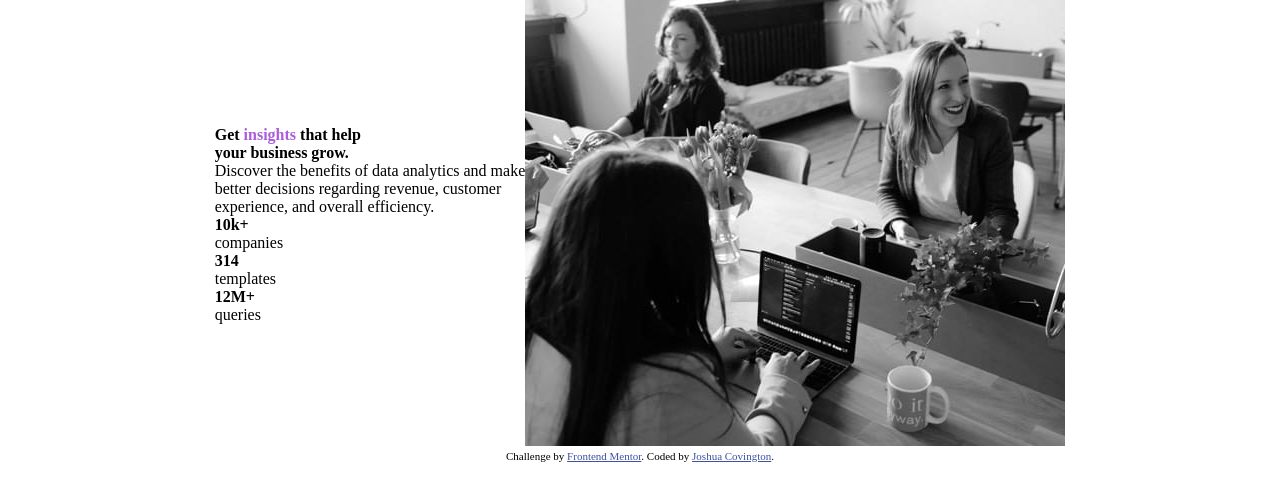
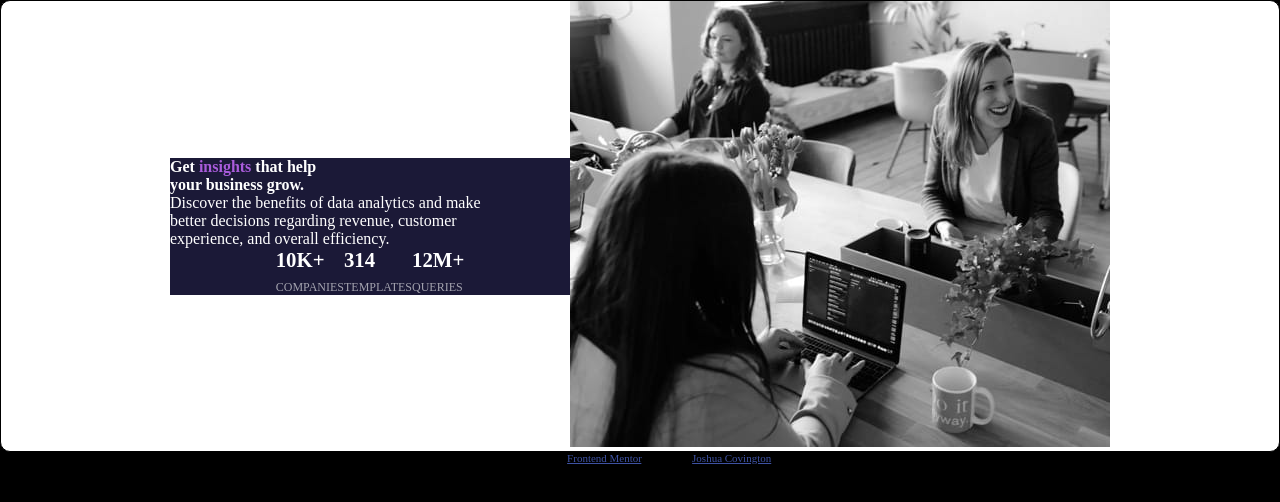
Before and after one commit to jcovington16/frontend-mentor-projects, a plain HTML site: page stats-preview-card-component-main/index.html in a window 1280 px wide. Drawn offline with Linux system fonts and the light colour scheme.

Commit message:
fix: working with flexbox.

```diff
--- a/stats-preview-card-component-main/css/styles.css
+++ b/stats-preview-card-component-main/css/styles.css
@@ -5,7 +5,14 @@
 :root {
     --dark-blue: hsl(233, 47%, 7%);
     --desaturated-blue: hsl(244, 38%, 16%);
+    --dark-color: #1B1937;
     --violet: hsl(277, 64%, 61%);
+    --Very-dark-blue-: hsl(233, 47%, 7%);
+    --Dark-desaturated-blue-: hsl(244, 38%, 16%);
+    --Soft-violet-: hsl(277, 64%, 61%);
+    --White-: hsl(0, 0%, 100%);
+    --Slightly-transparent-white1-: hsla(0, 0%, 100%, 0.75);
+    --Slightly-transparent-white2-: hsla(0, 0%, 100%, 0.6);
 }
 
 /* Style */
@@ -16,10 +23,56 @@
     font-size: 100%;
 }
 
+body {
+    background-color: black;
+    height: 100vh;
+}
+
 .card {
    display: flex;
    justify-content: center;
    align-items: center;
+   border: 1px solid black;
+   border-radius: 10px;
+   background-color: white;
+}
+
+.left {
+    color: white;
+    background-color: var(--dark-color);
+    /* background-color: var(--desaturated-blue); */
+    width: 400px;
+
+}
+
+.info {
+    display: flex;
+    justify-content: center;
+}
+
+.image {
+    width: 100%;
+    height: 100%;
+    object-fit: cover;
+}
+
+span {
+    color: var(--violet);
+}
+
+.info-desc h3 {
+    color: var(--White-);
+    font-size: 1.3rem;
+    text-transform: uppercase;
+}
+
+.info-desc p {
+    display: block;
+    margin-top: 8px;
+    color: var(--Slightly-transparent-white2-);
+    font-size: 0.75rem;
+    font-weight: 400;
+    text-transform: uppercase;
 }
 
 /* body {
@@ -29,7 +82,3 @@
         display: block;
     }
 } */
-
-span {
-    color: var(--violet);
-}
--- a/stats-preview-card-component-main/index.html
+++ b/stats-preview-card-component-main/index.html
@@ -25,26 +25,29 @@
           better decisions regarding revenue, customer <br>
           experience, and overall efficiency.</p>
 
-        <div class="info-dec">
+        <div class="info">
+          <div class="info-desc">
               <h3>   10k+</h3>
               <p> companies</p>
           </div>
 
-        <div class="info-dec">
+          <div class="info-desc">
             <h3>  314 </h3>
             <p>templates</p>
           </div>
 
-        <div class="info-dec">
+          <div class="info-desc">
             <h3> 12M+ </h3>
             <p>queries</p>
           </div>
         </div>
 
+    </div>
+
     <div class="right">
       <div class="back">
       </div>
-      <img src="images/image-header-desktop.jpg" alt="">
+      <img class="image" src="images/image-header-desktop.jpg" alt="">
     </div>
 
   </div>
```
Lines whose indentation alone changed are shown as unchanged.
